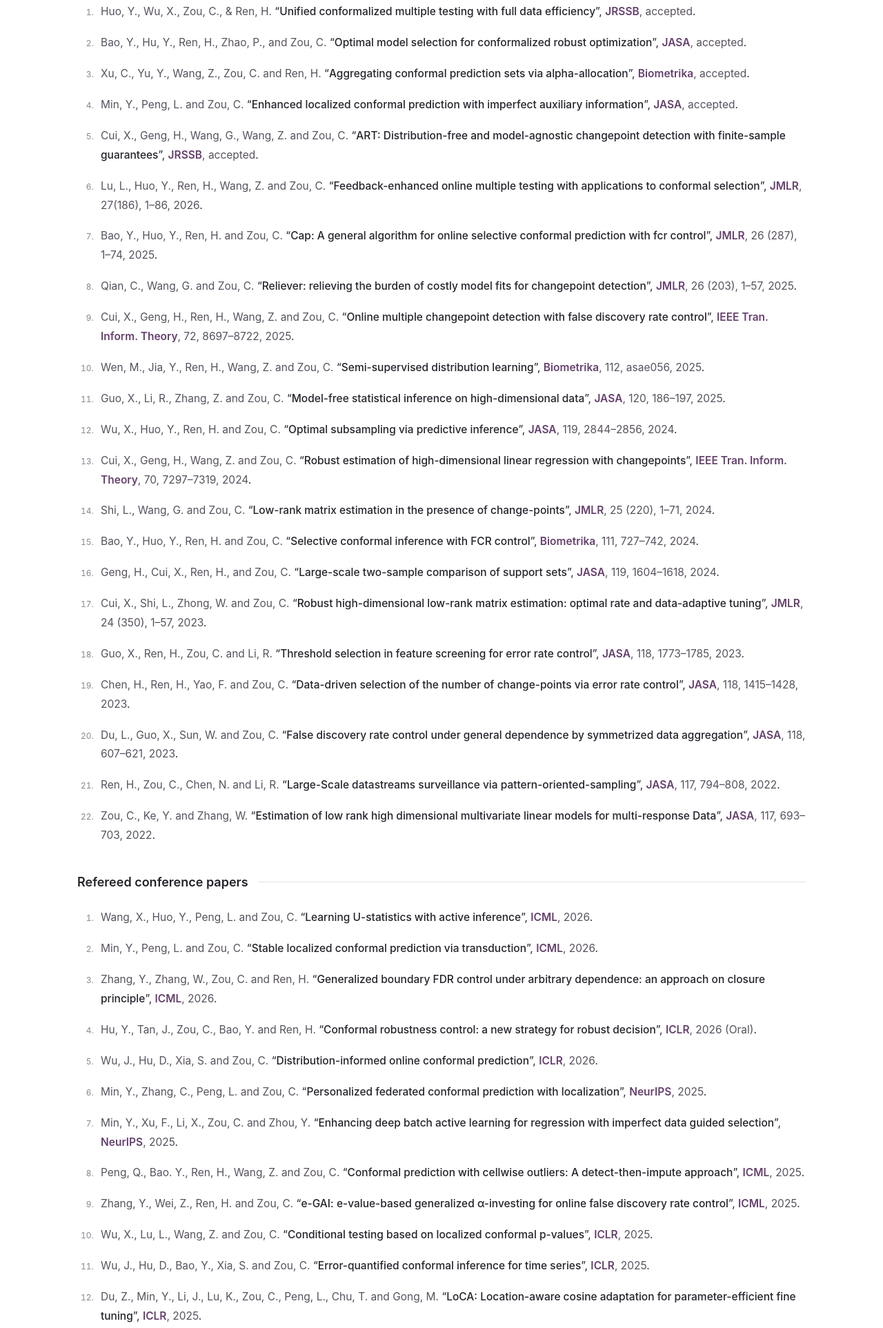
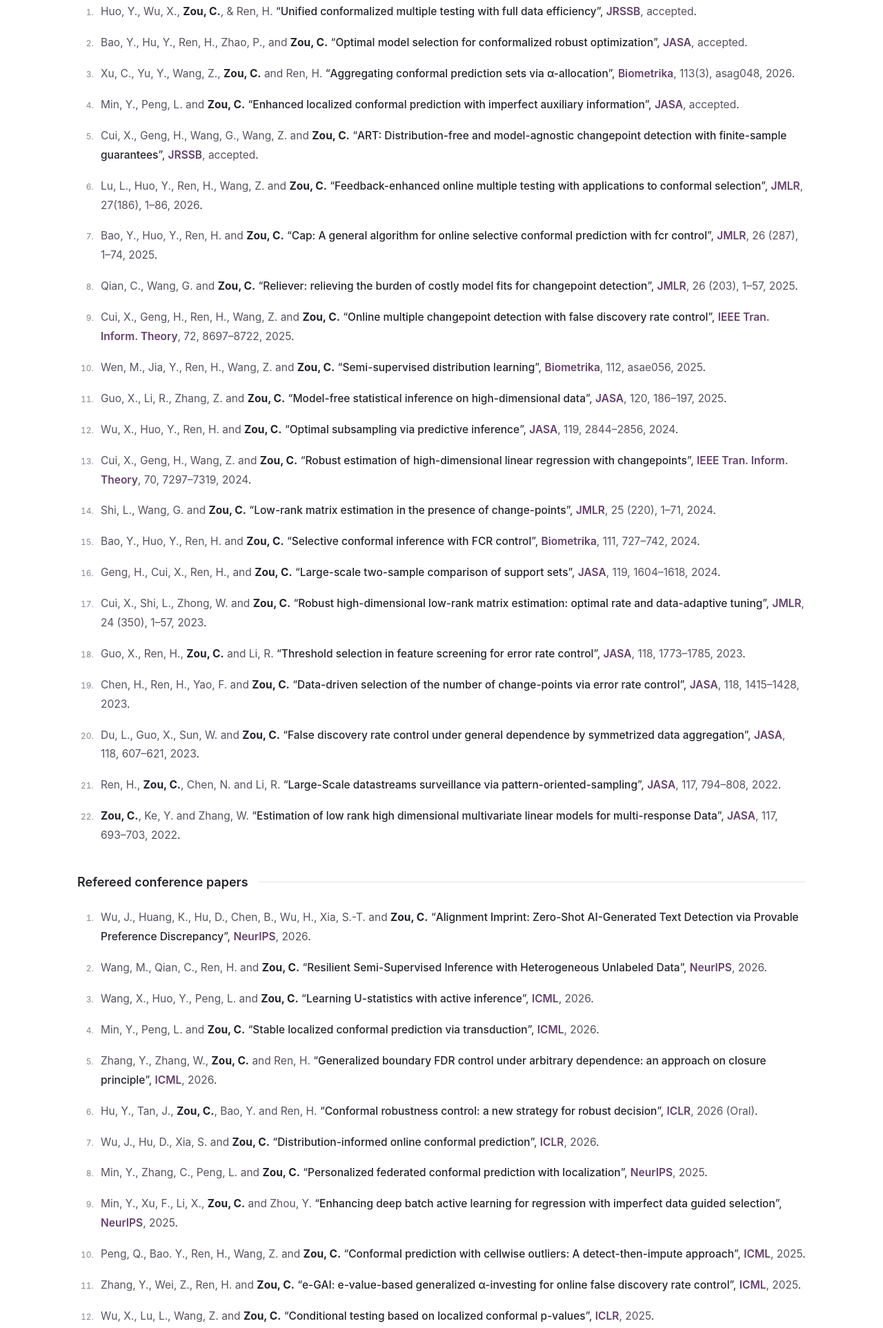
Before and after one commit to nkchlzou/nkchlzou.github.io, a plain HTML site: page index.html in a window 1280 px wide. Shown: the part 925-2850 px from the top of the page at 69% size. Drawn offline with Linux system fonts and the light colour scheme.

Commit message:
Add files via upload

```diff
--- a/index.html
+++ b/index.html
@@ -74,6 +74,7 @@
     .paper { padding-left: 7px; margin-bottom: 17px; font-size: 15.5px; line-height: 1.8; overflow-wrap: anywhere; }
     .paper::marker { color: #89838e; font-size: 12px; font-variant-numeric: tabular-nums; }
     .paper-authors { color: #57515e; }
+    .paper-authors .author-self { color: var(--ink); font-weight: 750; }
     .paper-title { color: var(--ink); font-weight: 550; }
     .paper-title a { color: inherit; }
     .paper-venue { color: var(--accent); font-style: normal; font-weight: 600; }
@@ -133,7 +134,7 @@
     }
   </style>
 </head>
-<body id="top" data-homepage-version="1">
+<body id="top" data-homepage-version="2">
   <!-- 本页为完整静态网页，无需安装软件或运行构建命令。 -->
   <!-- 如需不写代码地更新内容，请使用压缩包中的“维护工具.html”，导入本文件。 -->
   <a class="skip-link" href="#main">Skip to content</a>
@@ -202,112 +203,112 @@
         <h3 id="journal-heading">Refereed journal papers</h3>
         <ol class="paper-list" id="journal-list">
           <li class="paper">
-            <span class="paper-authors">Huo, Y., Wu, X., Zou, C., &amp; Ren, H.</span>
+            <span class="paper-authors">Huo, Y., Wu, X., <strong class="author-self">Zou, C.</strong>, &amp; Ren, H.</span>
             “<span class="paper-title">Unified conformalized multiple testing with full data efficiency</span>”,
             <em class="paper-venue">JRSSB</em><span class="paper-details">, accepted</span>.
           </li>
           <li class="paper">
-            <span class="paper-authors">Bao, Y., Hu, Y., Ren, H., Zhao, P., and Zou, C.</span>
+            <span class="paper-authors">Bao, Y., Hu, Y., Ren, H., Zhao, P., and <strong class="author-self">Zou, C.</strong></span>
             “<span class="paper-title">Optimal model selection for conformalized robust optimization</span>”,
             <em class="paper-venue">JASA</em><span class="paper-details">, accepted</span>.
           </li>
           <li class="paper">
-            <span class="paper-authors">Xu, C., Yu, Y., Wang, Z., Zou, C. and Ren, H.</span>
-            “<span class="paper-title">Aggregating conformal prediction sets via alpha-allocation</span>”,
-            <em class="paper-venue">Biometrika</em><span class="paper-details">, accepted</span>.
+            <span class="paper-authors">Xu, C., Yu, Y., Wang, Z., <strong class="author-self">Zou, C.</strong> and Ren, H.</span>
+            “<span class="paper-title">Aggregating conformal prediction sets via α-allocation</span>”,
+            <em class="paper-venue">Biometrika</em><span class="paper-details">, 113(3), asag048, 2026</span>.
           </li>
           <li class="paper">
-            <span class="paper-authors">Min, Y., Peng, L. and Zou, C.</span>
+            <span class="paper-authors">Min, Y., Peng, L. and <strong class="author-self">Zou, C.</strong></span>
             “<span class="paper-title">Enhanced localized conformal prediction with imperfect auxiliary information</span>”,
             <em class="paper-venue">JASA</em><span class="paper-details">, accepted</span>.
           </li>
           <li class="paper">
-            <span class="paper-authors">Cui, X., Geng, H., Wang, G., Wang, Z. and Zou, C.</span>
+            <span class="paper-authors">Cui, X., Geng, H., Wang, G., Wang, Z. and <strong class="author-self">Zou, C.</strong></span>
             “<span class="paper-title">ART: Distribution-free and model-agnostic changepoint detection with finite-sample guarantees</span>”,
             <em class="paper-venue">JRSSB</em><span class="paper-details">, accepted</span>.
           </li>
           <li class="paper">
-            <span class="paper-authors">Lu, L., Huo, Y., Ren, H., Wang, Z. and Zou, C.</span>
+            <span class="paper-authors">Lu, L., Huo, Y., Ren, H., Wang, Z. and <strong class="author-self">Zou, C.</strong></span>
             “<span class="paper-title">Feedback-enhanced online multiple testing with applications to conformal selection</span>”,
             <em class="paper-venue">JMLR</em><span class="paper-details">, 27(186), 1–86, 2026</span>.
           </li>
           <li class="paper">
-            <span class="paper-authors">Bao, Y., Huo, Y., Ren, H. and Zou, C.</span>
+            <span class="paper-authors">Bao, Y., Huo, Y., Ren, H. and <strong class="author-self">Zou, C.</strong></span>
             “<span class="paper-title">Cap: A general algorithm for online selective conformal prediction with fcr control</span>”,
             <em class="paper-venue">JMLR</em><span class="paper-details">, 26 (287), 1–74, 2025</span>.
           </li>
           <li class="paper">
-            <span class="paper-authors">Qian, C., Wang, G. and Zou, C.</span>
+            <span class="paper-authors">Qian, C., Wang, G. and <strong class="author-self">Zou, C.</strong></span>
             “<span class="paper-title">Reliever: relieving the burden of costly model fits for changepoint detection</span>”,
             <em class="paper-venue">JMLR</em><span class="paper-details">, 26 (203), 1–57, 2025</span>.
           </li>
           <li class="paper">
-            <span class="paper-authors">Cui, X., Geng, H., Ren, H., Wang, Z. and Zou, C.</span>
+            <span class="paper-authors">Cui, X., Geng, H., Ren, H., Wang, Z. and <strong class="author-self">Zou, C.</strong></span>
             “<span class="paper-title">Online multiple changepoint detection with false discovery rate control</span>”,
             <em class="paper-venue">IEEE Tran. Inform. Theory</em><span class="paper-details">, 72, 8697–8722, 2025</span>.
           </li>
           <li class="paper">
-            <span class="paper-authors">Wen, M., Jia, Y., Ren, H., Wang, Z. and Zou, C.</span>
+            <span class="paper-authors">Wen, M., Jia, Y., Ren, H., Wang, Z. and <strong class="author-self">Zou, C.</strong></span>
             “<span class="paper-title">Semi-supervised distribution learning</span>”,
             <em class="paper-venue">Biometrika</em><span class="paper-details">, 112, asae056, 2025</span>.
           </li>
           <li class="paper">
-            <span class="paper-authors">Guo, X., Li, R., Zhang, Z. and Zou, C.</span>
+            <span class="paper-authors">Guo, X., Li, R., Zhang, Z. and <strong class="author-self">Zou, C.</strong></span>
             “<span class="paper-title">Model-free statistical inference on high-dimensional data</span>”,
             <em class="paper-venue">JASA</em><span class="paper-details">, 120, 186–197, 2025</span>.
           </li>
           <li class="paper">
-            <span class="paper-authors">Wu, X., Huo, Y., Ren, H. and Zou, C.</span>
+            <span class="paper-authors">Wu, X., Huo, Y., Ren, H. and <strong class="author-self">Zou, C.</strong></span>
             “<span class="paper-title">Optimal subsampling via predictive inference</span>”,
             <em class="paper-venue">JASA</em><span class="paper-details">, 119, 2844–2856, 2024</span>.
           </li>
           <li class="paper">
-            <span class="paper-authors">Cui, X., Geng, H., Wang, Z. and Zou, C.</span>
+            <span class="paper-authors">Cui, X., Geng, H., Wang, Z. and <strong class="author-self">Zou, C.</strong></span>
             “<span class="paper-title">Robust estimation of high-dimensional linear regression with changepoints</span>”,
             <em class="paper-venue">IEEE Tran. Inform. Theory</em><span class="paper-details">, 70, 7297–7319, 2024</span>.
           </li>
           <li class="paper">
-            <span class="paper-authors">Shi, L., Wang, G. and Zou, C.</span>
+            <span class="paper-authors">Shi, L., Wang, G. and <strong class="author-self">Zou, C.</strong></span>
             “<span class="paper-title">Low-rank matrix estimation in the presence of change-points</span>”,
             <em class="paper-venue">JMLR</em><span class="paper-details">, 25 (220), 1–71, 2024</span>.
           </li>
           <li class="paper">
-            <span class="paper-authors">Bao, Y., Huo, Y., Ren, H. and Zou, C.</span>
+            <span class="paper-authors">Bao, Y., Huo, Y., Ren, H. and <strong class="author-self">Zou, C.</strong></span>
             “<span class="paper-title">Selective conformal inference with FCR control</span>”,
             <em class="paper-venue">Biometrika</em><span class="paper-details">, 111, 727–742, 2024</span>.
           </li>
           <li class="paper">
-            <span class="paper-authors">Geng, H., Cui, X., Ren, H., and Zou, C.</span>
+            <span class="paper-authors">Geng, H., Cui, X., Ren, H., and <strong class="author-self">Zou, C.</strong></span>
             “<span class="paper-title">Large-scale two-sample comparison of support sets</span>”,
             <em class="paper-venue">JASA</em><span class="paper-details">, 119, 1604–1618, 2024</span>.
           </li>
           <li class="paper">
-            <span class="paper-authors">Cui, X., Shi, L., Zhong, W. and Zou, C.</span>
+            <span class="paper-authors">Cui, X., Shi, L., Zhong, W. and <strong class="author-self">Zou, C.</strong></span>
             “<span class="paper-title">Robust high-dimensional low-rank matrix estimation: optimal rate and data-adaptive tuning</span>”,
             <em class="paper-venue">JMLR</em><span class="paper-details">, 24 (350), 1–57, 2023</span>.
           </li>
           <li class="paper">
-            <span class="paper-authors">Guo, X., Ren, H., Zou, C. and Li, R.</span>
+            <span class="paper-authors">Guo, X., Ren, H., <strong class="author-self">Zou, C.</strong> and Li, R.</span>
             “<span class="paper-title">Threshold selection in feature screening for error rate control</span>”,
             <em class="paper-venue">JASA</em><span class="paper-details">, 118, 1773–1785, 2023</span>.
           </li>
           <li class="paper">
-            <span class="paper-authors">Chen, H., Ren, H., Yao, F. and Zou, C.</span>
+            <span class="paper-authors">Chen, H., Ren, H., Yao, F. and <strong class="author-self">Zou, C.</strong></span>
             “<span class="paper-title">Data-driven selection of the number of change-points via error rate control</span>”,
             <em class="paper-venue">JASA</em><span class="paper-details">, 118, 1415–1428, 2023</span>.
           </li>
           <li class="paper">
-            <span class="paper-authors">Du, L., Guo, X., Sun, W. and Zou, C.</span>
+            <span class="paper-authors">Du, L., Guo, X., Sun, W. and <strong class="author-self">Zou, C.</strong></span>
             “<span class="paper-title">False discovery rate control under general dependence by symmetrized data aggregation</span>”,
             <em class="paper-venue">JASA</em><span class="paper-details">, 118, 607–621, 2023</span>.
           </li>
           <li class="paper">
-            <span class="paper-authors">Ren, H., Zou, C., Chen, N. and Li, R.</span>
+            <span class="paper-authors">Ren, H., <strong class="author-self">Zou, C.</strong>, Chen, N. and Li, R.</span>
             “<span class="paper-title">Large-Scale datastreams surveillance via pattern-oriented-sampling</span>”,
             <em class="paper-venue">JASA</em><span class="paper-details">, 117, 794–808, 2022</span>.
           </li>
           <li class="paper">
-            <span class="paper-authors">Zou, C., Ke, Y. and Zhang, W.</span>
+            <span class="paper-authors"><strong class="author-self">Zou, C.</strong>, Ke, Y. and Zhang, W.</span>
             “<span class="paper-title">Estimation of low rank high dimensional multivariate linear models for multi-response Data</span>”,
             <em class="paper-venue">JASA</em><span class="paper-details">, 117, 693–703, 2022</span>.
           </li>
@@ -317,97 +318,107 @@
         <h3 id="conference-heading">Refereed conference papers</h3>
         <ol class="paper-list" id="conference-list">
           <li class="paper">
-            <span class="paper-authors">Wang, X., Huo, Y., Peng, L. and Zou, C.</span>
+            <span class="paper-authors">Wu, J., Huang, K., Hu, D., Chen, B., Wu, H., Xia, S.-T. and <strong class="author-self">Zou, C.</strong></span>
+            “<span class="paper-title">Alignment Imprint: Zero-Shot AI-Generated Text Detection via Provable Preference Discrepancy</span>”,
+            <em class="paper-venue">NeurIPS</em><span class="paper-details">, 2026</span>.
+          </li>
+          <li class="paper">
+            <span class="paper-authors">Wang, M., Qian, C., Ren, H. and <strong class="author-self">Zou, C.</strong></span>
+            “<span class="paper-title">Resilient Semi-Supervised Inference with Heterogeneous Unlabeled Data</span>”,
+            <em class="paper-venue">NeurIPS</em><span class="paper-details">, 2026</span>.
+          </li>
+          <li class="paper">
+            <span class="paper-authors">Wang, X., Huo, Y., Peng, L. and <strong class="author-self">Zou, C.</strong></span>
             “<span class="paper-title">Learning U-statistics with active inference</span>”,
             <em class="paper-venue">ICML</em><span class="paper-details">, 2026</span>.
           </li>
           <li class="paper">
-            <span class="paper-authors">Min, Y., Peng, L. and Zou, C.</span>
+            <span class="paper-authors">Min, Y., Peng, L. and <strong class="author-self">Zou, C.</strong></span>
             “<span class="paper-title">Stable localized conformal prediction via transduction</span>”,
             <em class="paper-venue">ICML</em><span class="paper-details">, 2026</span>.
           </li>
           <li class="paper">
-            <span class="paper-authors">Zhang, Y., Zhang, W., Zou, C. and Ren, H.</span>
+            <span class="paper-authors">Zhang, Y., Zhang, W., <strong class="author-self">Zou, C.</strong> and Ren, H.</span>
             “<span class="paper-title">Generalized boundary FDR control under arbitrary dependence: an approach on closure principle</span>”,
             <em class="paper-venue">ICML</em><span class="paper-details">, 2026</span>.
           </li>
           <li class="paper">
-            <span class="paper-authors">Hu, Y., Tan, J., Zou, C., Bao, Y. and Ren, H.</span>
+            <span class="paper-authors">Hu, Y., Tan, J., <strong class="author-self">Zou, C.</strong>, Bao, Y. and Ren, H.</span>
             “<span class="paper-title">Conformal robustness control: a new strategy for robust decision</span>”,
             <em class="paper-venue">ICLR</em><span class="paper-details">, 2026 (Oral)</span>.
           </li>
           <li class="paper">
-            <span class="paper-authors">Wu, J., Hu, D., Xia, S. and Zou, C.</span>
+            <span class="paper-authors">Wu, J., Hu, D., Xia, S. and <strong class="author-self">Zou, C.</strong></span>
             “<span class="paper-title">Distribution-informed online conformal prediction</span>”,
             <em class="paper-venue">ICLR</em><span class="paper-details">, 2026</span>.
           </li>
           <li class="paper">
-            <span class="paper-authors">Min, Y., Zhang, C., Peng, L. and Zou, C.</span>
+            <span class="paper-authors">Min, Y., Zhang, C., Peng, L. and <strong class="author-self">Zou, C.</strong></span>
             “<span class="paper-title">Personalized federated conformal prediction with localization</span>”,
             <em class="paper-venue">NeurIPS</em><span class="paper-details">, 2025</span>.
           </li>
           <li class="paper">
-            <span class="paper-authors">Min, Y., Xu, F., Li, X., Zou, C. and Zhou, Y.</span>
+            <span class="paper-authors">Min, Y., Xu, F., Li, X., <strong class="author-self">Zou, C.</strong> and Zhou, Y.</span>
             “<span class="paper-title">Enhancing deep batch active learning for regression with imperfect data guided selection</span>”,
             <em class="paper-venue">NeurIPS</em><span class="paper-details">, 2025</span>.
           </li>
           <li class="paper">
-            <span class="paper-authors">Peng, Q., Bao. Y., Ren, H., Wang, Z. and Zou, C.</span>
+            <span class="paper-authors">Peng, Q., Bao. Y., Ren, H., Wang, Z. and <strong class="author-self">Zou, C.</strong></span>
             “<span class="paper-title">Conformal prediction with cellwise outliers: A detect-then-impute approach</span>”,
             <em class="paper-venue">ICML</em><span class="paper-details">, 2025</span>.
           </li>
           <li class="paper">
-            <span class="paper-authors">Zhang, Y., Wei, Z., Ren, H. and Zou, C.</span>
+            <span class="paper-authors">Zhang, Y., Wei, Z., Ren, H. and <strong class="author-self">Zou, C.</strong></span>
             “<span class="paper-title">e-GAI: e-value-based generalized α-investing for online false discovery rate control</span>”,
             <em class="paper-venue">ICML</em><span class="paper-details">, 2025</span>.
           </li>
           <li class="paper">
-            <span class="paper-authors">Wu, X., Lu, L., Wang, Z. and Zou, C.</span>
+            <span class="paper-authors">Wu, X., Lu, L., Wang, Z. and <strong class="author-self">Zou, C.</strong></span>
             “<span class="paper-title">Conditional testing based on localized conformal p-values</span>”,
             <em class="paper-venue">ICLR</em><span class="paper-details">, 2025</span>.
           </li>
           <li class="paper">
-            <span class="paper-authors">Wu, J., Hu, D., Bao, Y., Xia, S. and Zou, C.</span>
+            <span class="paper-authors">Wu, J., Hu, D., Bao, Y., Xia, S. and <strong class="author-self">Zou, C.</strong></span>
             “<span class="paper-title">Error-quantified conformal inference for time series</span>”,
             <em class="paper-venue">ICLR</em><span class="paper-details">, 2025</span>.
           </li>
           <li class="paper">
-            <span class="paper-authors">Du, Z., Min, Y., Li, J., Lu, K., Zou, C., Peng, L., Chu, T. and Gong, M.</span>
+            <span class="paper-authors">Du, Z., Min, Y., Li, J., Lu, K., <strong class="author-self">Zou, C.</strong>, Peng, L., Chu, T. and Gong, M.</span>
             “<span class="paper-title">LoCA: Location-aware cosine adaptation for parameter-efficient fine tuning</span>”,
             <em class="paper-venue">ICLR</em><span class="paper-details">, 2025</span>.
           </li>
           <li class="paper">
-            <span class="paper-authors">Chen, G., Jia, Y., Wang, G. and Zou, C.</span>
+            <span class="paper-authors">Chen, G., Jia, Y., Wang, G. and <strong class="author-self">Zou, C.</strong></span>
             “<span class="paper-title">Zipper: Addressing degeneracy in algorithm-agnostic inference</span>”,
             <em class="paper-venue">NeurIPS</em><span class="paper-details">, 2024 (Spotlight)</span>.
           </li>
           <li class="paper">
-            <span class="paper-authors">Wang, X., Huo, Y., Peng, L. and Zou, C.</span>
+            <span class="paper-authors">Wang, X., Huo, Y., Peng, L. and <strong class="author-self">Zou, C.</strong></span>
             “<span class="paper-title">Conformalized multiple testing after data-dependent selection</span>”,
             <em class="paper-venue">NeurIPS</em><span class="paper-details">, 2024</span>.
           </li>
           <li class="paper">
-            <span class="paper-authors">Huo, Y., Lu, L., Ren, H. and Zou, C.</span>
+            <span class="paper-authors">Huo, Y., Lu, L., Ren, H. and <strong class="author-self">Zou, C.</strong></span>
             “<span class="paper-title">Real-time selection under general constraints via predictive inference</span>”,
             <em class="paper-venue">NeurIPS</em><span class="paper-details">, 2024</span>.
           </li>
           <li class="paper">
-            <span class="paper-authors">Yang, W., Shi, H., Guo, X. and Zou, C.</span>
+            <span class="paper-authors">Yang, W., Shi, H., Guo, X. and <strong class="author-self">Zou, C.</strong></span>
             “<span class="paper-title">Robust group and simultaneous inferences for high-dimensional single index model</span>”,
             <em class="paper-venue">NeurIPS</em><span class="paper-details">, 2024</span>.
           </li>
           <li class="paper">
-            <span class="paper-authors">Qian, C., Wang, M., Ren, H. and Zou, C.</span>
+            <span class="paper-authors">Qian, C., Wang, M., Ren, H. and <strong class="author-self">Zou, C.</strong></span>
             “<span class="paper-title">ByMI: Byzantine machine identification with false discovery rate control</span>”,
             <em class="paper-venue">ICML</em><span class="paper-details">, 2024</span>.
           </li>
           <li class="paper">
-            <span class="paper-authors">Chen, H., Jia, Y., Wang, G. and Zou, C. (2024).</span>
+            <span class="paper-authors">Chen, H., Jia, Y., Wang, G. and <strong class="author-self">Zou, C.</strong> (2024).</span>
             “<span class="paper-title">Uncertainty quantification for data-driven change-point learning via cross-validation</span>”,
             <em class="paper-venue">AAAI</em><span class="paper-details">, 2024</span>.
           </li>
           <li class="paper">
-            <span class="paper-authors">Zhang, Y., Jiang, H., Ren, H., Zou, C. and Dou, D. (2022).</span>
+            <span class="paper-authors">Zhang, Y., Jiang, H., Ren, H., <strong class="author-self">Zou, C.</strong> and Dou, D. (2022).</span>
             “<span class="paper-title">AutoMS: Automatic model selection for novelty detection with error rate control</span>”,
             <em class="paper-venue">NeurIPS</em><span class="paper-details">, 2022</span>.
           </li>
```
